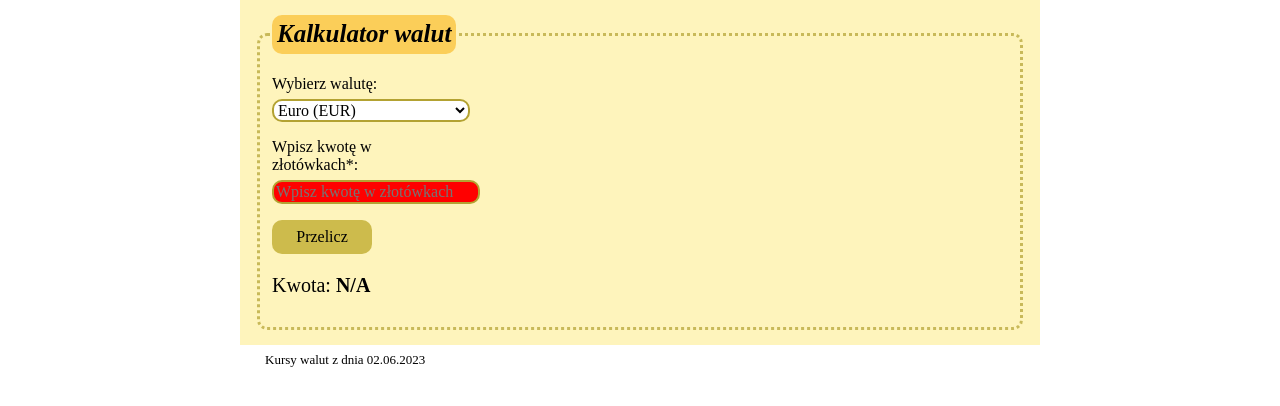
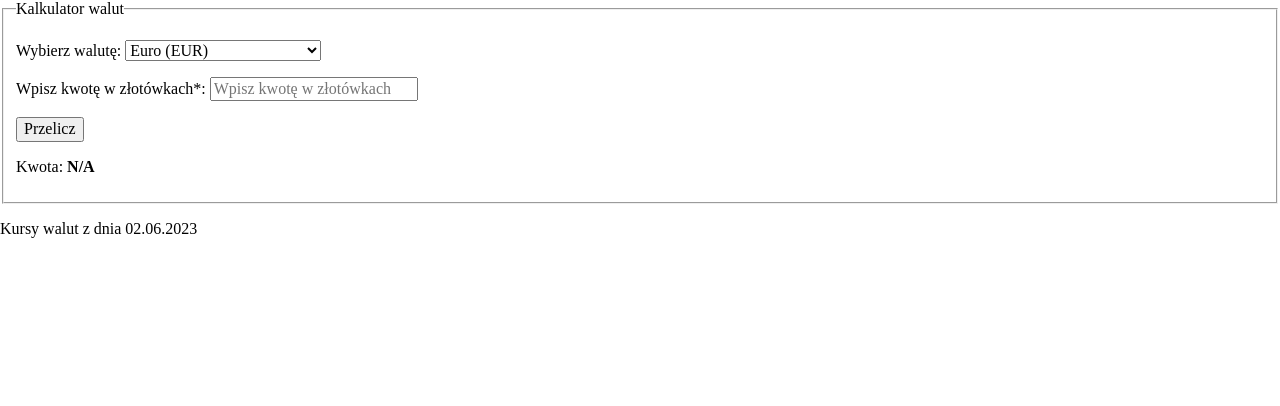
Before and after one commit to DawidKlusak/currency-converter, a plain HTML site: page index.html in a window 1280 px wide. Drawn offline with nearby package versions, Linux system fonts and the light colour scheme.

Commit message:
delete form css form main css file

```diff
--- a/css/style.css
+++ b/css/style.css
@@ -5,76 +5,3 @@ html {
 *, ::after, ::before {
     box-sizing: inherit;
 }
-
-.form {
-    max-width: 800px;
-    margin: auto;
-    padding: 15px;
-    background-color: hsla(51, 96%, 57%, 0.31);
-}
-
-.form__legend {
-    font-style: italic;
-    font-size: 25px;
-    padding: 5px;
-    background-color: hsla(42, 96%, 57%, 0.662);
-    border-radius: 10px;
-    font-weight: 550;
-}
-
-.form__fieldset {
-    border-radius: 10px;
-    border: 3px dotted;
-    border-color: hsla(52, 56%, 45%, 0.714);
-    ;
-}
-
-.form__labelText {
-    width: 120px;
-    margin-bottom: 5px;
-    display: block;
-    margin-right: 5px;
-}
-
-.form__field {
-    border: 2px solid;
-    border-radius: 10px;
-    background-color: hsl(0, 0%, 100%);
-    border-color: hsl(52, 56%, 45%);
-}
-
-.form__field:invalid {
-    background-color: rgb(255, 0, 0);
-}
-
-.form__field:focus {
-    outline: none;
-}
-
-.form__button {
-    border: none;
-    border-radius: 10px;
-    width: 100px;
-    padding: 8px;
-    background-color: hsl(52, 56%, 55%);
-}
-
-.form__button:hover {
-    background-color: hsl(52, 56%, 65%);
-    ;
-}
-
-.form__button:active {
-    background-color: hsl(52, 56%, 75%);
-}
-
-.form__paragraph {
-    position: absolute;
-    font-size: small;
-    max-width: 800px;
-    padding: 10px;
-}
-
-.form__paragraph--strong {
-    font-size: 20px;
-}
```
